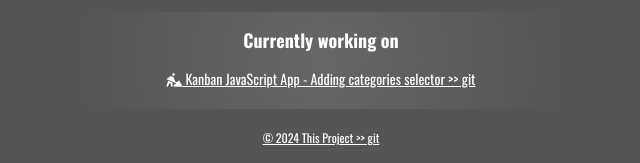
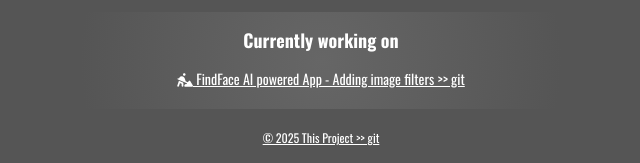
Before and after one commit to mux-mux/portfolio, a website: page index.html in a window 1280 px wide. Shown: the part 5621-5784 px from the top of the page, 319-959 px from the left. Drawn offline with nearby package versions, Linux system fonts and the light colour scheme.

Commit message:
update currently working on section

```diff
--- a/index.html
+++ b/index.html
@@ -587,11 +587,11 @@
           <h3 class="heading-quaternary mb-10">Currently working on</h3>
 
           <a
-            href="https://github.com/mux-mux/kanban"
+            href="https://github.com/mux-mux/findface"
             target="_blank"
             class="footer__link"
-            ><i class="fa-solid fa-person-digging fa-fade"></i> Kanban
-            JavaScript App - Adding categories selector &gt;&gt; git
+            ><i class="fa-solid fa-person-digging fa-fade"></i> FindFace AI
+            powered App - Adding image filters &gt;&gt; git
           </a>
         </div>
 
@@ -600,7 +600,7 @@
             href="https://github.com/mux-mux/portfolio"
             target="_blank"
             class="footer__link footer-copy"
-            >&copy; 2024 This Project &gt;&gt; git
+            >&copy; 2025 This Project &gt;&gt; git
           </a>
         </div>
       </div>
```
